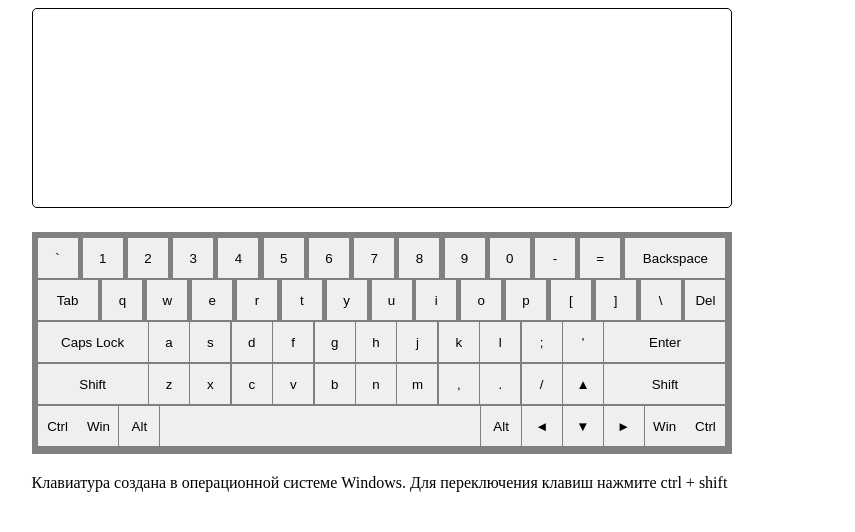
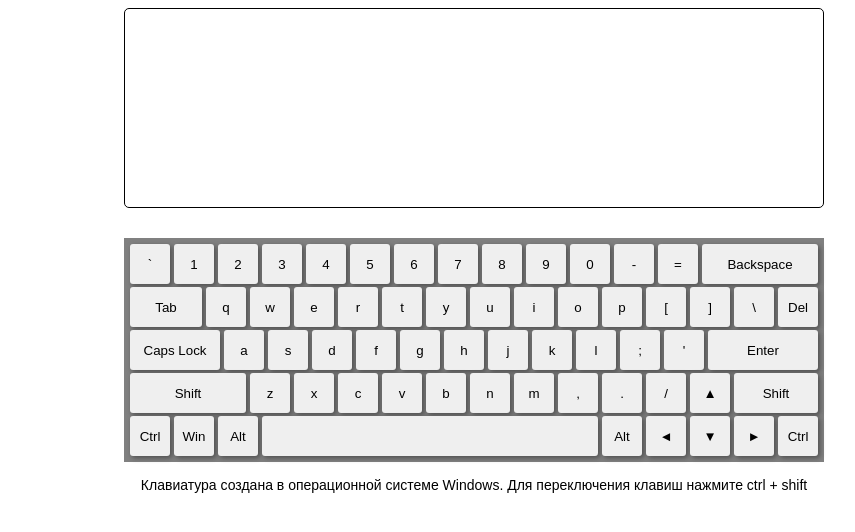
Before and after one commit to mc-gorky/virtual-keyboard, a website with bundled scripts: page index.html in a window 1280 px wide. Shown: the whole page, without its empty margins (166-1021 px from the left). Built offline with nearby package versions, Linux system fonts and the light colour scheme.

Commit message:
refactor: edit css style

```diff
--- a/constants/keyboard-config.js
+++ b/constants/keyboard-config.js
@@ -554,11 +554,13 @@ export const buttonsConfig = {
   ShiftLeft: {
     type: buttonTypes.shift,
     text: 'Shift',
+    class: 'shiftLeft',
     id: 'ShiftLeft',
   },
   ShiftRight: {
     type: buttonTypes.shift,
     text: 'Shift',
+    class: 'shiftRight',
     id: 'ShiftRight',
   },
   KeyZ: {
@@ -872,7 +874,6 @@ export const config = [
     buttonsConfig.ArrowLeft,
     buttonsConfig.ArrowDown,
     buttonsConfig.ArrowRight,
-    buttonsConfig.MetaRight,
     buttonsConfig.ControlRight,
   ],
 ];
--- a/script.js
+++ b/script.js
@@ -1,25 +1,21 @@
-import {buttonTypes} from './constants/keyboard-config.js';
-import {buttonsConfig} from './constants/keyboard-config.js';
-import {config} from './constants/keyboard-config.js';
-
+import { buttonTypes } from './constants/keyboard-config.js';
+import { buttonsConfig } from './constants/keyboard-config.js';
+import { config } from './constants/keyboard-config.js';
 
 window.onload = () => {
-  const app = new App();
+  new App();
 }
 
 class App {
     constructor() {
-      const language = localStorage.getItem('language') || 'EN';
-
-      const textarea = new Textarea();
-      const keyboard = new Keyboard(language, config);
-      const description = new Description();
+      new Textarea();
+      new Keyboard(config);
     }
 }
 
 class Keyboard {
-  constructor(language, config) {
-      this.language = language;
+  constructor(config) {
+      this.language = localStorage.getItem('language') || 'EN';
       this.selectedButtons = [];
 
       this.keyboardContainer = this._createKeyboardContainer();
@@ -27,6 +23,7 @@ class Keyboard {
       config.forEach(rowConfig => this._createRow(rowConfig));
 
       this._addKeyboardListener();
+      this._createDescription();
   }
 
   _createKeyboardContainer() {
@@ -47,8 +44,9 @@ class Keyboard {
       const btn = this._createButton(btnConfig);
 
       if (btn) {
+        btn.classList.add('button');
+
         row.append(btn);
-        btn.classList.add('button');
       }
     });
 
@@ -133,10 +131,10 @@ class Keyboard {
 
   _printEnter() {
     const output = "\n";
-
     const textArea = document.getElementById('textarea');
     const selectionStart = textArea.selectionStart;
     const selectionEnd = textArea.selectionEnd;
+
     textArea.focus();
     textArea.setRangeText(output, selectionStart, selectionEnd, 'end');
   }
@@ -147,10 +145,10 @@ class Keyboard {
 
   _printSpace() {
     const output = " ";
-
     const textArea = document.getElementById('textarea');
     const selectionStart = textArea.selectionStart;
     const selectionEnd = textArea.selectionEnd;
+
     textArea.focus();
     textArea.setRangeText(output, selectionStart, selectionEnd, 'end');
   }
@@ -175,7 +173,7 @@ class Keyboard {
 
     btn.innerText = btnConfig.text;
     btn.id = btnConfig.id;
-    btn.classList.add(btn.id);
+    btn.classList.add('capsLock');
 
     btn.onclick = this._onCapsLockClick.bind(this);
 
@@ -187,7 +185,7 @@ class Keyboard {
 
     btn.innerText = btnConfig.text;
     btn.id = btnConfig.id;
-    btn.classList.add(btn.id);
+    btn.classList.add('backspace');
 
     btn.onclick = this._onBackspaceClick;
 
@@ -199,7 +197,6 @@ class Keyboard {
 
     btn.innerText = btnConfig.text;
     btn.id = btnConfig.id;
-    btn.classList.add(btn.id);
 
     btn.onclick = this._onDelClick;
 
@@ -211,7 +208,7 @@ class Keyboard {
 
     btn.innerText = btnConfig.text;
     btn.id = btnConfig.id;
-    btn.classList.add(btn.id);
+    btn.classList.add('enter');
 
     btn.onclick = this._onEnterButtonClick.bind(this);
 
@@ -223,7 +220,8 @@ class Keyboard {
 
     btn.innerText = btnConfig.text;
     btn.id = btnConfig.id;
-    btn.classList.add(btn.id);
+    btn.class = btnConfig.class;
+    btn.classList.add(btn.class);
 
     btn.onclick = this._onShiftClick.bind(this);
 
@@ -235,7 +233,6 @@ class Keyboard {
 
     btn.innerText = btnConfig.text;
     btn.id = btnConfig.id;
-    btn.classList.add(btn.id);
 
     btn.onclick = this._onCtrlClick.bind(this);
 
@@ -247,7 +244,6 @@ class Keyboard {
 
     btn.innerText = btnConfig.text;
     btn.id = btnConfig.id;
-    btn.classList.add(btn.id);
 
     return btn;
   }
@@ -256,7 +252,7 @@ class Keyboard {
     const btn = document.createElement('button');
 
     btn.id = btnConfig.id;
-    btn.classList.add(btn.id);
+    btn.classList.add('space');
 
     btn.onclick = this._onSpaceButtonClick.bind(this);
 
@@ -268,7 +264,6 @@ class Keyboard {
 
     btn.innerText = 'Win';
     btn.id = 'meta';
-    btn.classList.add('meta');
 
     return btn;
   }
@@ -278,7 +273,7 @@ class Keyboard {
 
     btn.innerText = btnConfig.text;
     btn.id = btnConfig.id;
-    btn.classList.add(btn.id);
+    btn.classList.add('tab');
 
     btn.onclick = this._onTabClick.bind(this);
 
@@ -331,7 +326,6 @@ class Keyboard {
   }
 
   _handleCtrlClick(code) {
-
     const isCtrlOn = this.selectedButtons.includes('ControlLeft') || this.selectedButtons.includes('ControlRight'); // move to separate const
 
     if (isCtrlOn) {
@@ -387,9 +381,9 @@ class Keyboard {
     const isShiftOn = this.selectedButtons.includes('ShiftLeft') || this.selectedButtons.includes('ShiftRight'); // move to separate const
     const languageKey = this.language === 'EN' ? 'en' : 'ru';
 
-    const symbolBtns = this.keyboardContainer.querySelectorAll('button[symbol-btn]');
+    const symbolButtons = this.keyboardContainer.querySelectorAll('button[symbol-btn]');
 
-    symbolBtns.forEach(button => {
+    symbolButtons.forEach(button => {
       const id = button.id;
       const config = buttonsConfig[id].text[languageKey];
 
@@ -456,9 +450,7 @@ class Keyboard {
     this._changeButtonText();
   }
 
-  _addKeyboardListener() {
-
-    document.onkeydown = (event) => {
+  _onKeyDown(event) {
     event.preventDefault();
 
     const { code } = event;
@@ -478,7 +470,6 @@ class Keyboard {
         this._onDelClick();
         this._selectButton(button);
         break;
-
       case buttonTypes.enter:
         this._onEnterButtonClick();
         this._selectButton(button);
@@ -510,7 +501,7 @@ class Keyboard {
     }
   }
 
-    document.onkeyup = (event) => {
+  _onKeyUp(event) {
     const { code } = event;
     const config = buttonsConfig[code];
     const button = this.keyboardContainer.querySelector(`#${code}`);
@@ -552,21 +543,28 @@ class Keyboard {
         this._deselectButton(button);
         break;
     }
+  }
 
-    }
+  _addKeyboardListener() {
+    document.onkeydown = this._onKeyDown.bind(this);
+    document.onkeyup = this._onKeyUp.bind(this);
   }
 
   _selectButton(button) {
-
     button.classList.add('btn-selected');
   }
 
   _deselectButton(button) {
-
     button.classList.remove('btn-selected');
   }
+
+  _createDescription() {
+    const description = document.createElement('p');
+    description.classList.add('description');
+    description.innerText = 'Клавиатура создана в операционной системе Windows. Для переключения клавиш нажмите ctrl + shift'
+    document.body.appendChild(description);
   }
-
+}
 
 class Textarea {
   constructor() {
@@ -578,12 +576,3 @@ class Textarea {
     document.body.appendChild(textarea);
   }
 }
-
-class Description {
-  constructor() {
-    const description = document.createElement('p');
-    description.classList.add('description');
-    description.innerText = 'Клавиатура создана в операционной системе Windows. Для переключения клавиш нажмите ctrl + shift'
-    document.body.appendChild(description);
-  }
-}
--- a/style.css
+++ b/style.css
@@ -1,9 +1,11 @@
 * {
     box-sizing: border-box;
+    font-family: Arial;
 }
 
 .textarea {
-    margin-left: 15%;
+    display: block;
+    margin: 0 auto;
     width: 700px;
     height: 200px;
     border-radius: 5px;
@@ -13,17 +15,15 @@
 }
 
 .keyboard-container {
+    display: block;
+    margin: 30px auto 15px;
     padding: 6px;
-    margin-left: 15%;
-    margin-top: 20px;
     width: 700px;
     background-color: gray;
 }
 
-.keyboard-row {
-    display: flex;
-    justify-content: space-between;
-    margin-bottom: 2px;
+.keyboard-row:not(:last-child) {
+    margin-bottom: 3px;
 }
 
 .btn-selected {
@@ -32,14 +32,21 @@
 }
 
 .button {
-    display: block;
+    display: inline-block;
     padding: 0;
     width: 40px;
     height: 40px;
+    vertical-align: top;
     outline: none;
     border: none;
     cursor: pointer;
     transition: background-color 0.3s;
+    border-radius: 3px;
+    box-shadow: 2px 2px 5px 0px #4e4e4e;
+}
+
+.button:not(:last-child)  {
+    margin-right: 4px;
 }
 
 .button:hover {
@@ -47,40 +54,39 @@
 }
 
 .button:active {
-    color: red;
     background-color: #85c59a;
+    color: white;
 }
 
-.Backspace {
-    width: 100px;
+.backspace {
+    width: 116px;
 }
 
-.Tab {
-    width: 60px;
+.tab {
+    width: 72px;
 }
 
-.Enter {
-    width: 121px;
-}
-
-.CapsLock {
+.enter {
     width: 110px;
 }
 
-.ShiftLeft{
-    width: 110px;
+.capsLock {
+    width: 90px;
 }
 
-.ShiftRight{
-    width: 121px;
+.shiftLeft {
+    width: 116px;
 }
 
+.shiftRight {
+    width: 84px;
+}
 
-.Space {
-    width: 320px;;
+.space {
+    width: 336px;
 }
 
 .description {
-    margin-left: 15%;
-    margin-top: 20px;
+    text-align: center;
+    font-size: 14px;
 }
```
Lines whose indentation alone changed are shown as unchanged.
